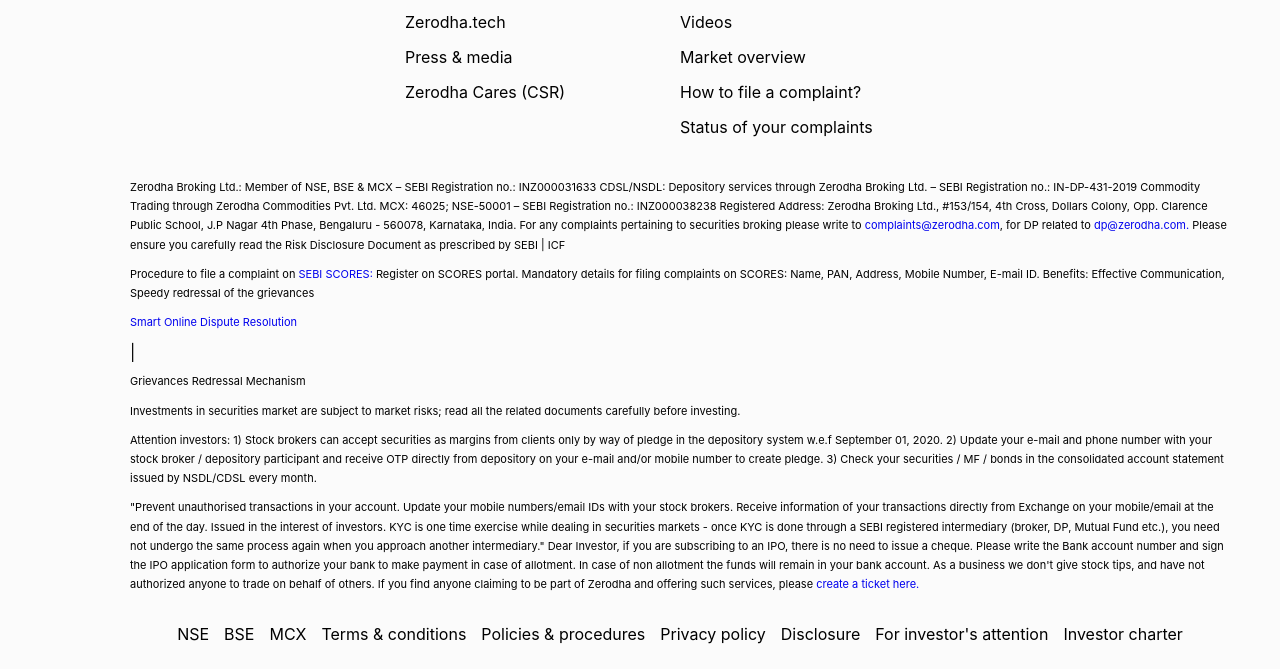
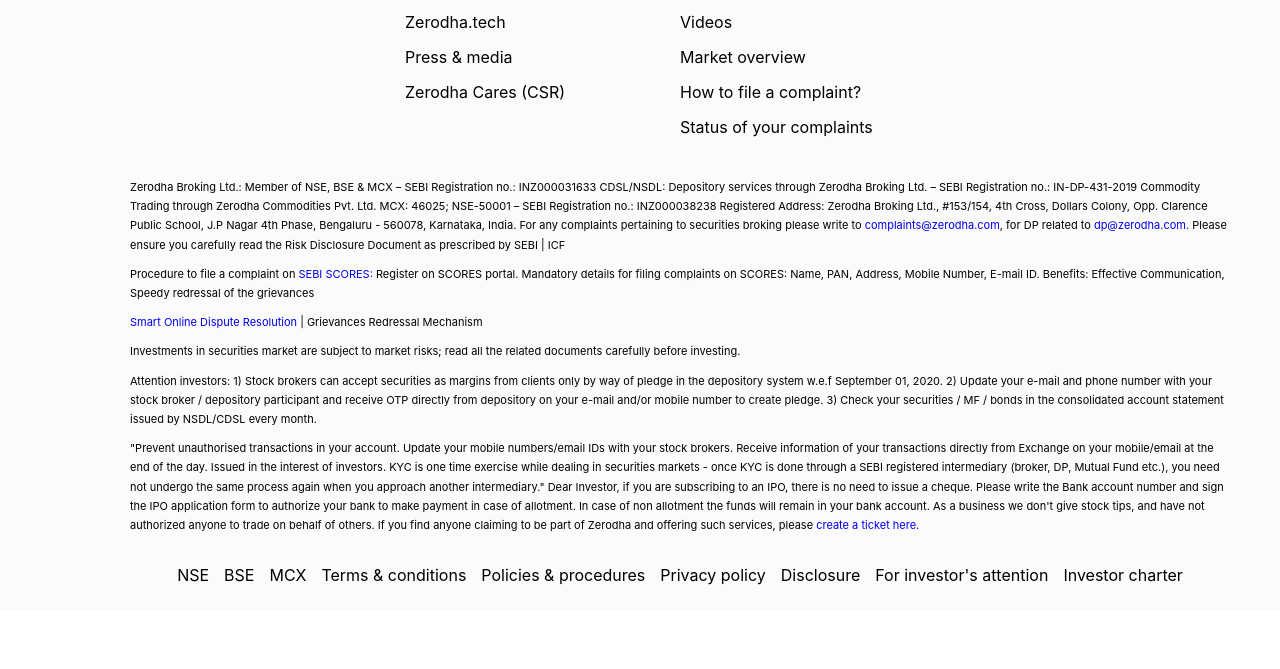
Before and after one commit to harikeshkushwaha/Zerodha-clone, a plain HTML site: page index.html in a window 1280 px wide. Shown: the part 3653-4322 px from the top of the page. After the commit the page ends 4263 px from the top, so only its background shows below. Drawn offline with nearby package versions, Linux system fonts and the light colour scheme.

Commit message:
Update index.html

```diff
--- a/index.html
+++ b/index.html
@@ -247,7 +247,7 @@
                 <p>Procedure to file a complaint on <a href="javascript:;">SEBI SCORES:</a> Register on SCORES portal. Mandatory
                     details for filing complaints on SCORES: Name, PAN, Address, Mobile Number, E-mail ID. Benefits:
                     Effective Communication, Speedy redressal of the grievances</p>
-                <p><a href="javascript:;">Smart Online Dispute Resolution </a> </p>| <p><a> Grievances Redressal Mechanism</p></a>
+                <p><a href="javascript:;">Smart Online Dispute Resolution </a> | <a> Grievances Redressal Mechanism</p></a>
                 <p>Investments in securities market are subject to market risks; read all the related documents
                     carefully before investing.</p>
                 <p>Attention investors: 1) Stock brokers can accept securities as margins from clients only by way of
```
